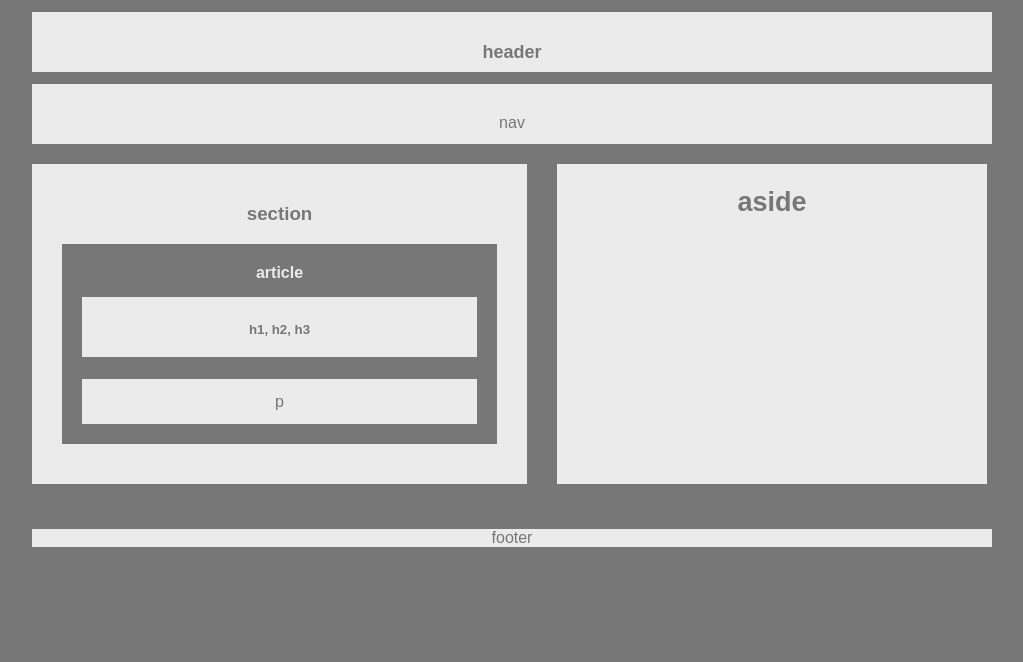
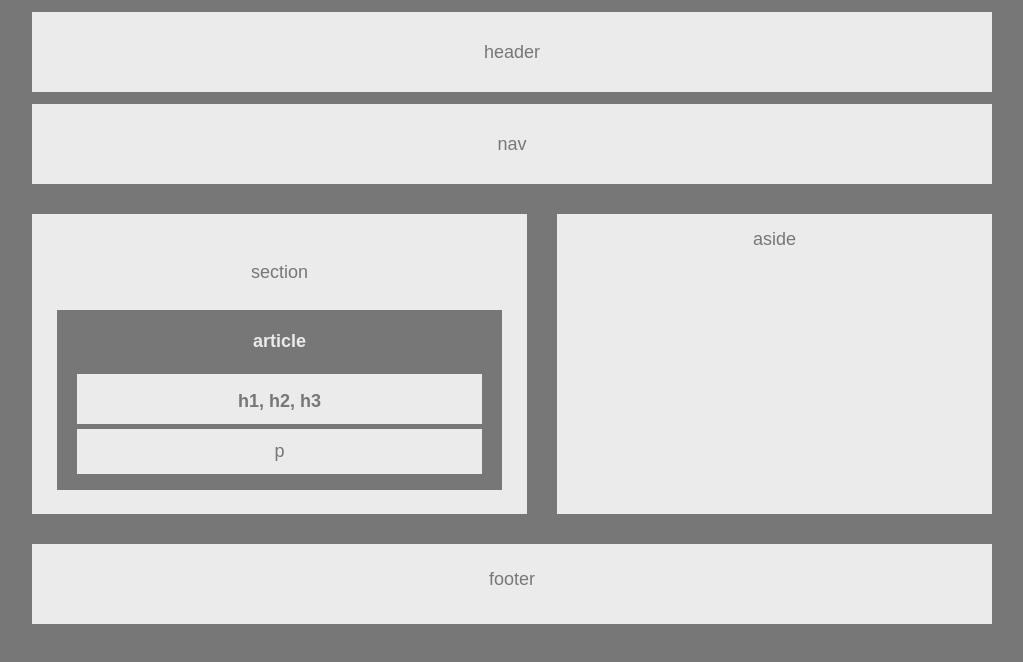
Before and after one commit to pedrichards/HW-wireframe, a plain HTML site: page index.html in a window 1280 px wide. Shown: the whole page, without its empty margins (128-1151 px from the left). Drawn offline with Linux system fonts and the light colour scheme.

Commit message:
adjusted dimensions

```diff
--- a/style.css
+++ b/style.css
@@ -13,14 +13,23 @@
     background: #777;
     text-align: center;}
 
+body {
+     font-family: 'Arial', 'Helvetica Neue', Helvetica, sans-serif;
+    color: #777;
+    background: #777;
+    font-size: 18px;
+}
+
+
 h1 {
     font-family: 'Arial', 'Helvetica Neue', Helvetica, sans-serif;
     color: #777;
     background: #ebebeb;
     width: 960px;
     font-size: 18px;
+    font-weight: normal;
     text-align: center;
-    height: 60px;
+    height: 80px;
     padding: 30px;
     display: block;
     margin-left: auto;
@@ -31,8 +40,8 @@ background: #ebebeb;
 }
 
 nav {
-    margin-bottom: 20px;
-    height: 60px;
+    margin-bottom: 30px;
+    height: 80px;
     padding: 30px;
     width: 960px;
     display: block;
@@ -40,6 +49,8 @@ nav {
     margin-right: auto;
     color: #777;
     background: #ebebeb;
+    font-size: 18px;
+    font-weight: normal;
 }
 
 .container {
@@ -56,32 +67,40 @@ section {
     float: left;
     width: 495px;
     text-align: center;
-    height: 320px;
+    height: 300px;
     padding: 20px;
     color: #ebebeb;
+    font-size: 18px;
+    font-weight: normal;
+    line-height: 40px;
 }
 
 h2 {
     color: #777;
     background: #ebebeb;
+    font-size: 18px;
+    font-weight: normal;
 }
 
 article {
     color: #ebebeb;
     background: #777;
     text-align: center;
-    margin: 10px;
+    margin: 5px;
     padding-top: 5px;
-    height: 200px;
+    height: 180px;
     line-height: 5px;
+    font-size: 18px;
+    font-weight: normal;
 }
 
 aside {
     float: left;
     text-align: center;
     font-size: 18px;
-    width: 430px;
-    height: 320px;
+    font-weight: normal;
+    width: 435px;
+    height: 300px;
     margin-bottom: 20px;
     margin-left: 30px
 }
@@ -89,6 +108,8 @@ aside {
 h3 {
     color: #777;
     background: #ebebeb;
+    font-size: 18px;
+    font-weight: normal;
 }
 
 p {
@@ -97,6 +118,9 @@ p {
     margin-left: 20px;
     margin-right: 20px;
     padding: 20px;
+    font-size: 18px;
+    font-weight: normal;
+    margin-top: 5px;
 }
 
 h5 {
@@ -105,7 +129,10 @@ h5 {
     margin-left: 20px;
     margin-right: 20px;
     height: 10px;
-    padding: 30px;
+    padding: 25px;
+    font-size: 18px;
+    font-weight: bold;
+    margin-bottom: 0px;
 }
 
 footer {
@@ -114,7 +141,11 @@ footer {
     width: 960px;
     margin-left: auto;
     margin-right: auto;
-    margin-top: 25px;
+    margin-top: 10px;
     color: #777;
     background: #ebebeb;
+    height: 80px;
+    padding: 25px;
+    font-size: 18px;
+    font-weight: normal;
 }
```
